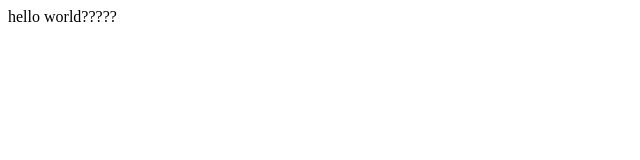
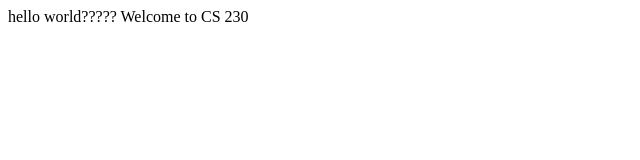
Before and after one commit to himalgt/cs230, a plain HTML site: page index.html in a window 1280 px wide. Shown: the whole page, without its empty margins (0-640 px from the left). Drawn offline with Linux system fonts and the light colour scheme.

Commit message:
adding second text

```diff
--- a/index.html
+++ b/index.html
@@ -1,5 +1,6 @@
 <html>
   <body>
     hello world?????
+    Welcome to CS 230
   </body>
 </html>
```
